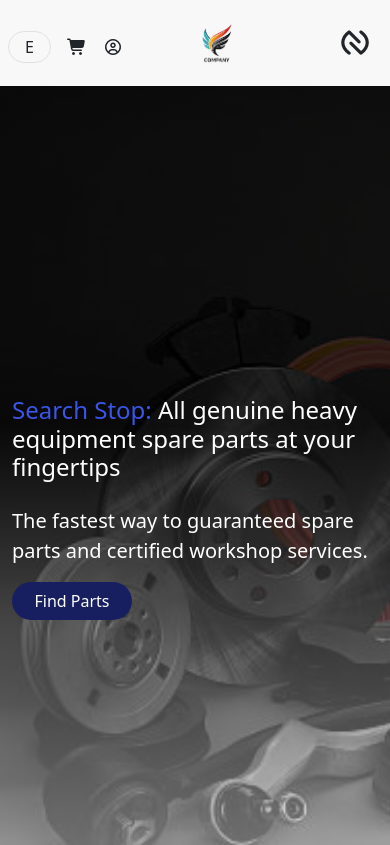
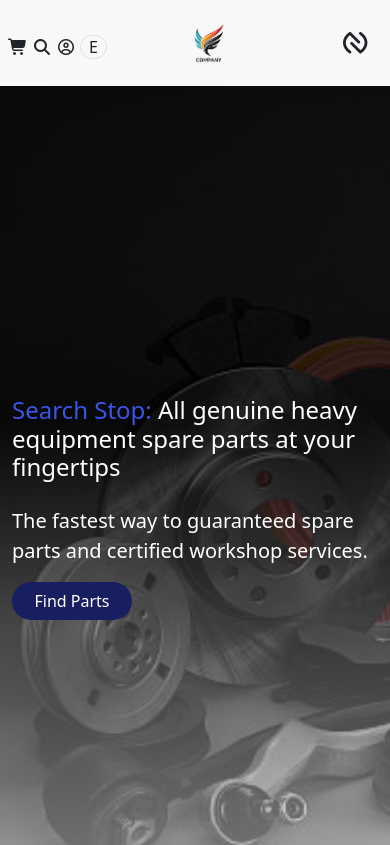
Before and after one commit to adelNfahmy10/fleetlight, an Angular app: page / in a window 390 px wide. Shown: the top 845 px of the page. Built offline with nearby package versions, Linux system fonts and the light colour scheme.

Commit message:
slider and navbar fix style

```diff
--- a/src/app/components/equipment-brands/equipment-brands.html
+++ b/src/app/components/equipment-brands/equipment-brands.html
@@ -23,6 +23,8 @@
       pagination="false"
       navigation="false"
       breakpoints='{
+        "100": { "slidesPerView": 1 },
+        "200": { "slidesPerView": 1 },
         "320": { "slidesPerView": 2 },
         "768": { "slidesPerView": 4 },
         "992": { "slidesPerView": 6 }
--- a/src/app/components/navbar/navbar.html
+++ b/src/app/components/navbar/navbar.html
@@ -1,13 +1,16 @@
 <nav class="navbar navbar-expand-lg px-2 px-lg-5 animate__animated animate__fadeInDown z-3" >
-  <ul class="navbar-nav d-lg-none d-flex flex-row justify-content-center gap-3 mt-2 mt-sm-0">
-    <li class="nav-item btn-lang">
-      <span class="rounded-5 p-3 py-1 border border-1 cr">E</span>
-    </li>
+  <ul class="navbar-nav gap-1 d-lg-none d-flex flex-row justify-content-center mt-2 mt-sm-0">
     <li class="nav-item">
       <i class="fa-solid fa-cart-shopping cr"></i>
     </li>
     <li class="nav-item">
+      <i class="fa-solid fa-magnifying-glass cr"></i>
+    </li>
+    <li class="nav-item">
       <i class="fa-regular fa-circle-user cr"></i>
+    </li>
+    <li class="nav-item btn-lang">
+      <span class="rounded-5 py-0 px-2 border border-1 cr">E</span>
     </li>
   </ul>
 
@@ -18,7 +21,7 @@
 
   <button class="navbar-toggler border-0" type="button" data-bs-toggle="collapse" data-bs-target="#navbarSupportedContent" aria-controls="navbarSupportedContent" aria-expanded="false" aria-label="Toggle navigation">
     <span class="navbar-toggler-icon d-flex justify-content-center align-items-center">
-      <i class="fa-brands fa-nfc-symbol text-dark fs-1"></i>
+      <i class="fa-brands fa-nfc-symbol text-dark fs-2"></i>
     </span>
   </button>
 
--- a/src/app/components/spare-parts/spare-parts.html
+++ b/src/app/components/spare-parts/spare-parts.html
@@ -20,6 +20,8 @@
       navigation="true"
       pagination="false"
       breakpoints='{
+        "100": { "slidesPerView": 1 },
+        "200": { "slidesPerView": 1 },
         "320": { "slidesPerView": 1 },
         "768": { "slidesPerView": 2 },
         "992": { "slidesPerView": 4 }
```
